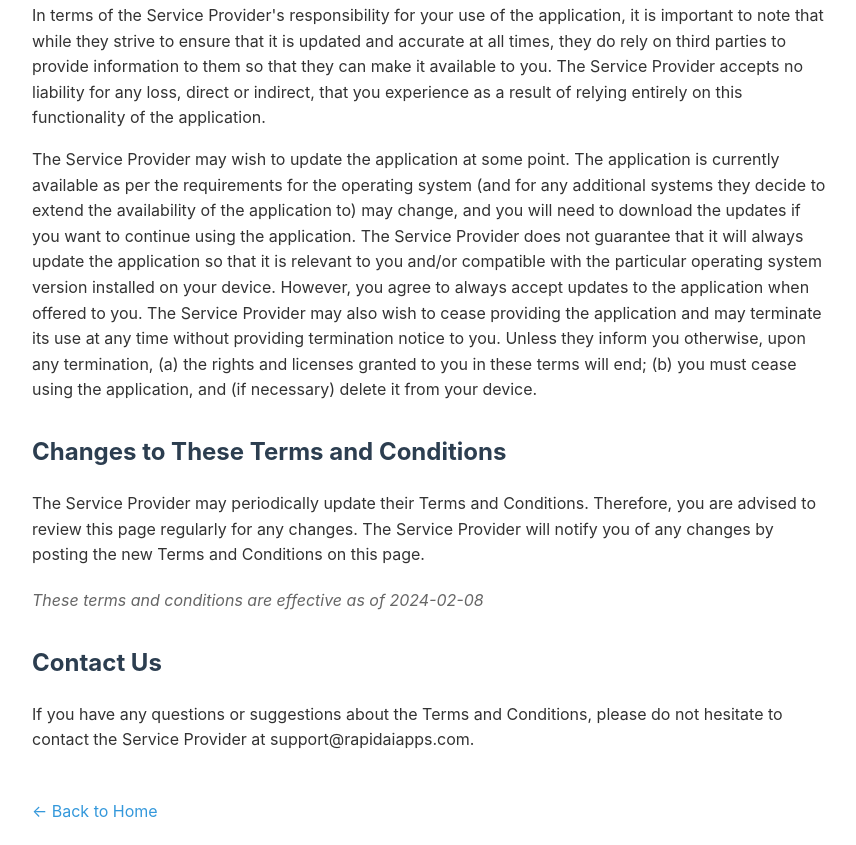
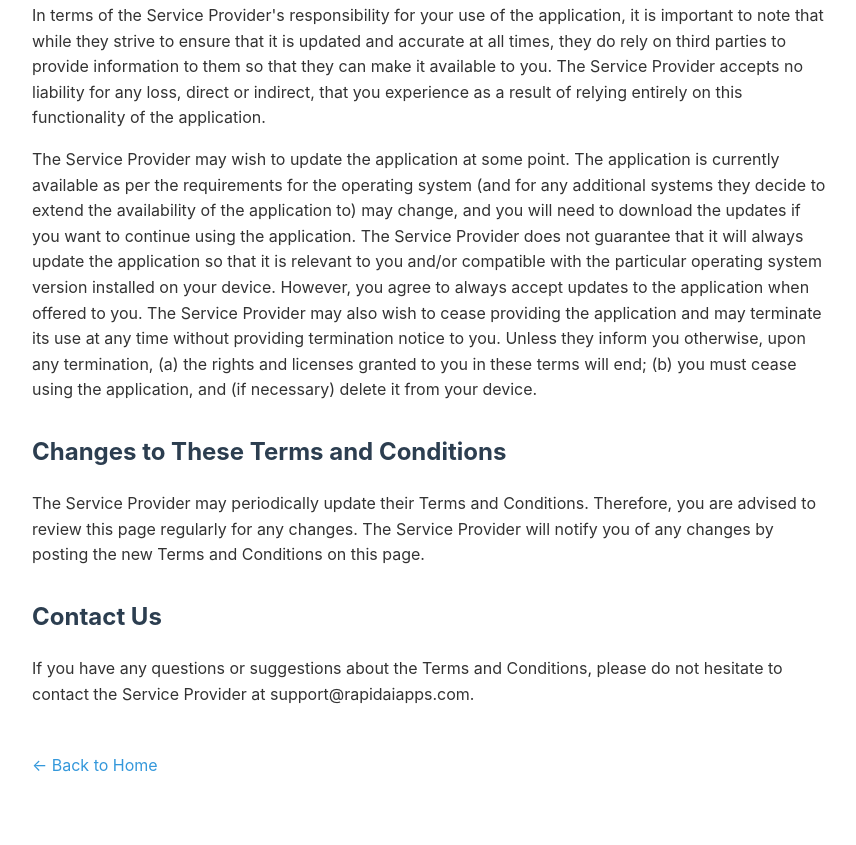
Before and after one commit to RapidAIApps/tradly, a plain HTML site: page terms.html in a window 1280 px wide. Shown: the part 1392-2237 px from the top of the page, without its empty margins (208-1064 px from the left). After the commit the page ends 2191 px from the top, so only its background shows below. Drawn offline with Linux system fonts and the light colour scheme.

Commit message:
Update terms.html

```diff
--- a/terms.html
+++ b/terms.html
@@ -91,8 +91,6 @@
 
     <p>The Service Provider may periodically update their Terms and Conditions. Therefore, you are advised to review this page regularly for any changes. The Service Provider will notify you of any changes by posting the new Terms and Conditions on this page.</p>
 
-    <p class="last-updated">These terms and conditions are effective as of 2024-02-08</p>
-
     <h2>Contact Us</h2>
 
     <p>If you have any questions or suggestions about the Terms and Conditions, please do not hesitate to contact the Service Provider at support@rapidaiapps.com.</p>
```
